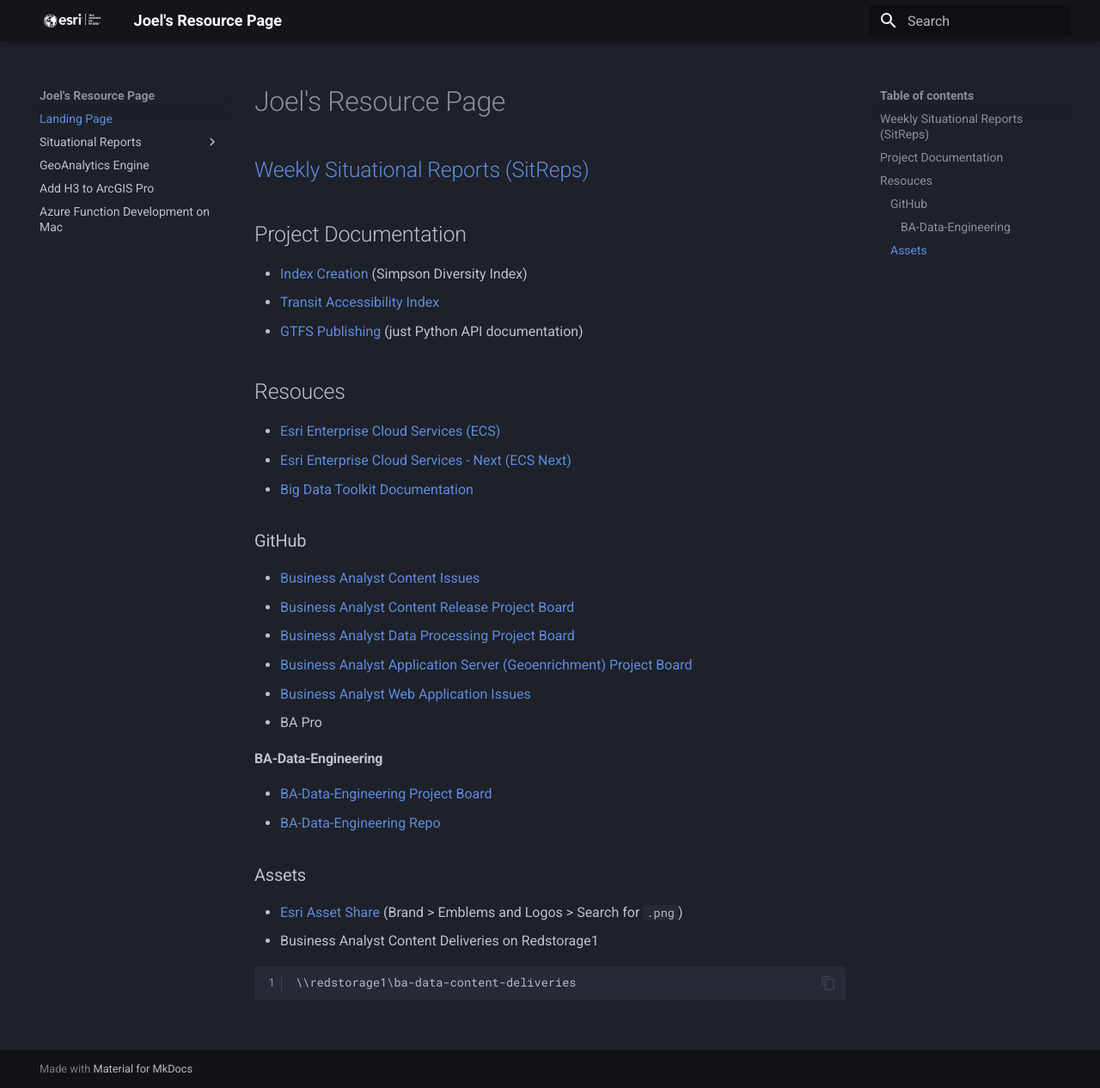
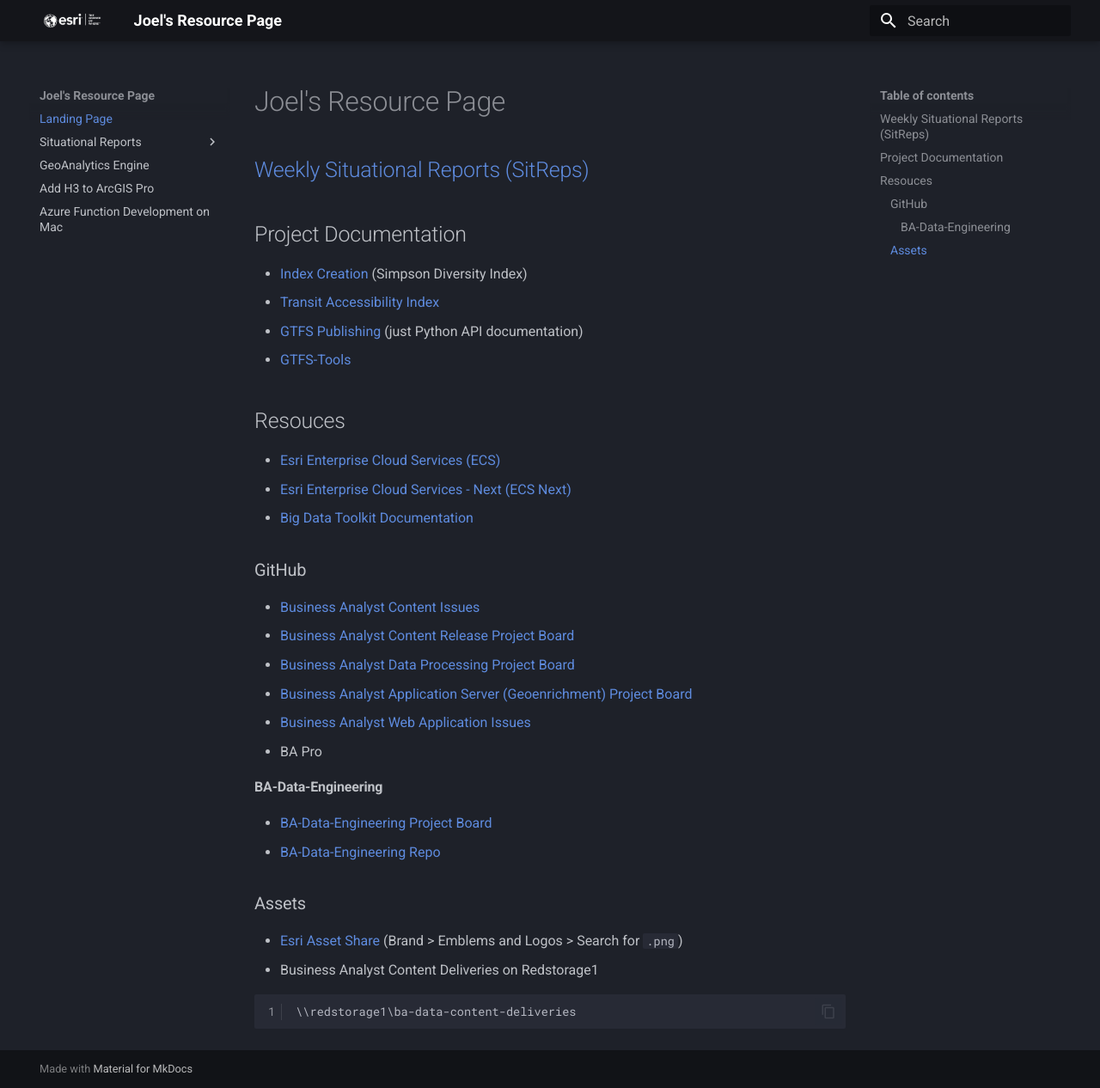
Before and after one commit to knu2xs/esri-resource-page, an MkDocs documentation site: the page built from docs/index.md, in a window 1280 px wide and 1266 px high. Shown: the whole window at 86% size. Built offline with MkDocs 1.6.1 and Material for MkDocs 9.7.7, drawn with Linux system fonts in a browser that asks for light colours.

Commit message:
update sitreps

```diff
--- a/docs/index.md
+++ b/docs/index.md
@@ -7,6 +7,7 @@
 - [Index Creation](http://alienjoel2024/index-creation) (Simpson Diversity Index)
 - [Transit Accessibility Index](http://alienjoel2024/transit-accessibility)
 - [GTFS Publishing](http://alienjoel2024/gtfs-publishing/) (just Python API documentation)
+- [GTFS-Tools](http://alienjoel2024/gtfs-tools/)
 
 ## Resouces
 
```
